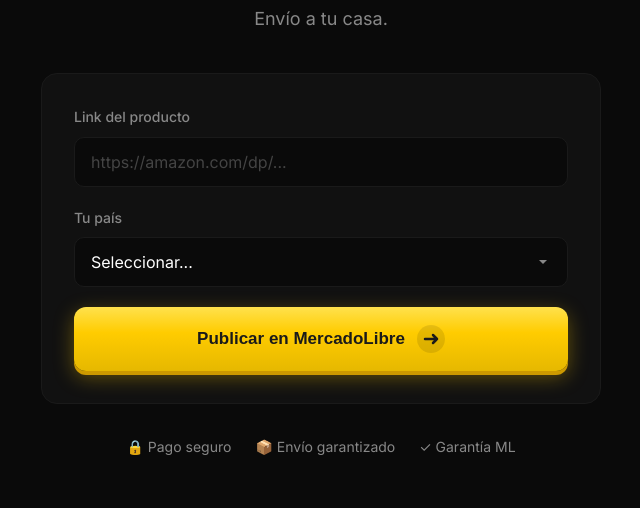
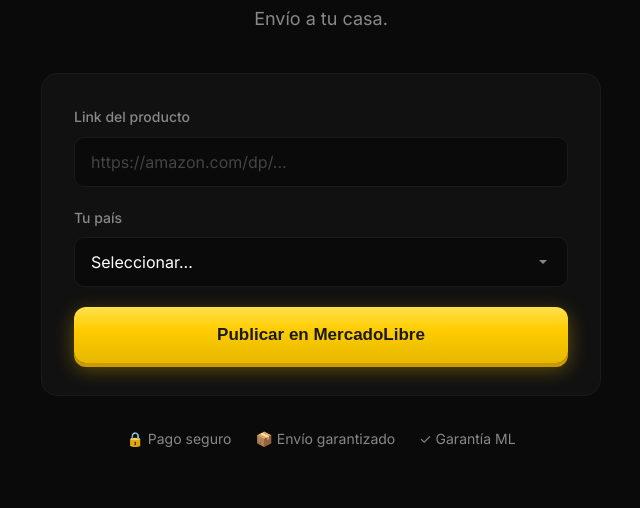
Before and after one commit to limesquarellc-sys/importa-lo-que-quieras, a website: page index.html in a window 1280 px wide. Shown: the part 286-794 px from the top of the page, without its empty margins (319-959 px from the left). Drawn offline with Linux system fonts and the light colour scheme; no server answers.

Commit message:
Remove arrow from button

```diff
--- a/index.html
+++ b/index.html
@@ -51,14 +51,7 @@
                             <option value="MCO">🇨🇴 Colombia</option>
                         </select>
                     </div>
-                    <button type="submit" id="submitBtn">
-                        <span class="btn-text">Publicar en MercadoLibre</span>
-                        <span class="btn-icon">
-                            <svg width="18" height="18" viewBox="0 0 18 18" fill="none">
-                                <path d="M3 9H15M11 5L15 9L11 13" stroke="currentColor" stroke-width="2.5" stroke-linecap="round" stroke-linejoin="round"/>
-                            </svg>
-                        </span>
-                    </button>
+                    <button type="submit" id="submitBtn">Publicar en MercadoLibre</button>
                 </form>
 
                 <div id="loading" class="hidden">
--- a/styles.css
+++ b/styles.css
@@ -185,21 +185,7 @@ button[type="submit"] {
     top: 0;
 }
 
-button[type="submit"] .btn-text {
-    position: relative;
-    z-index: 1;
-}
 
-button[type="submit"] .btn-icon {
-    display: flex;
-    align-items: center;
-    justify-content: center;
-    width: 28px;
-    height: 28px;
-    background: rgba(0,0,0,0.1);
-    border-radius: 50%;
-    transition: all 0.2s;
-}
 
 button[type="submit"]:hover {
     top: 2px;
@@ -208,10 +194,7 @@ button[type="submit"]:hover {
         0 4px 12px rgba(255, 204, 0, 0.3);
 }
 
-button[type="submit"]:hover .btn-icon {
-    background: rgba(0,0,0,0.15);
-    transform: translateX(2px);
-}
+
 
 button[type="submit"]:active {
     top: 4px;
```
